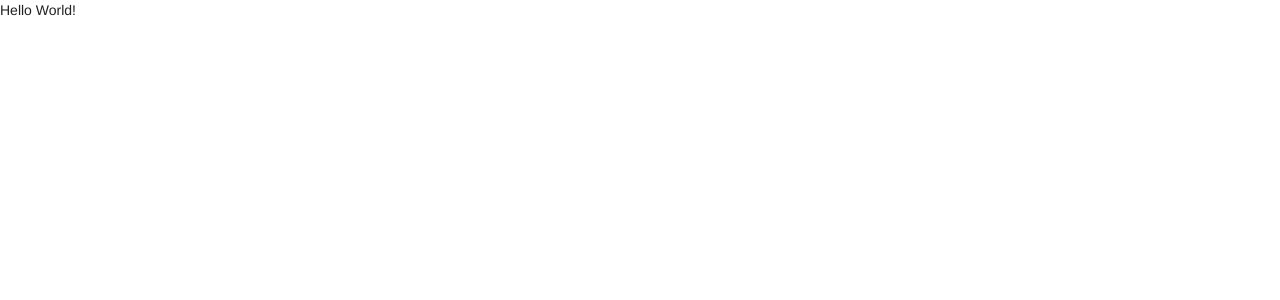
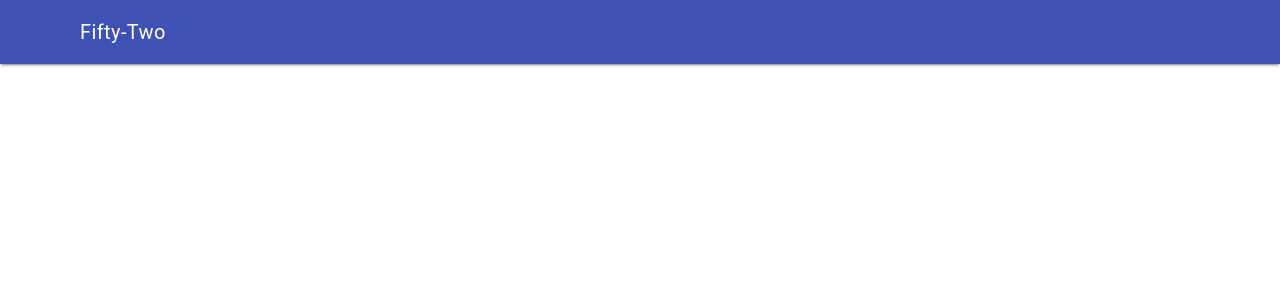
Before and after one commit to oohnoitz/playground, a React app in the folder react/: page / in a window 1280 px wide. Shown: the top 300 px of the page. Built offline with nearby package versions, Linux system fonts and the light colour scheme.

Commit message:
implement base nav components

```diff
--- a/react/src/components/App.jsx
+++ b/react/src/components/App.jsx
@@ -1,9 +1,12 @@
 import React, { Component } from 'react'
+import Nav from './Nav'
 
 export default class App extends Component {
   render() {
     return (
-      <div>Hello World!</div>
+      <div className='mdl-layout mdl-js-layout mdl-layout--fixed-header'>
+        <Nav/>
+      </div>
     )
   }
 }
--- /dev/null
+++ b/react/src/components/Nav.jsx
@@ -0,0 +1,40 @@
+import React, { Component } from 'react'
+
+const NavHeader = ({ children }) =>
+  <header className='mdl-layout__header'>
+    <div className='mdl-layout__header-row'>
+      <span className='mdl-layout-title'>Fifty-Two</span>
+      <div className='mdl-layout-spacer'></div>
+      <nav className='mdl-navigation mdl-layout--large-screen-only'>
+        {children}
+      </nav>
+    </div>
+  </header>
+
+const NavDrawer = ({ children }) =>
+  <div className='mdl-layout__drawer'>
+    <span className='mdl-layout-title'>Fifty-Two</span>
+    <nav className='mdl-navigation'>
+      {children}
+    </nav>
+  </div>
+
+const NavLink = ({ href, children }) =>
+  <a className='mdl-navigation__link' href={href}>{children}</a>
+
+export default class Nav extends Component {
+  render() {
+    return [
+      (
+        <NavHeader key='header'>
+        </NavHeader>
+      ),
+      (
+        <NavDrawer key='drawer'>
+          <NavLink href='#/2017'>2017</NavLink>
+          <NavLink href='#/2016'>2016</NavLink>
+        </NavDrawer>
+      ),
+    ]
+  }
+}
```
